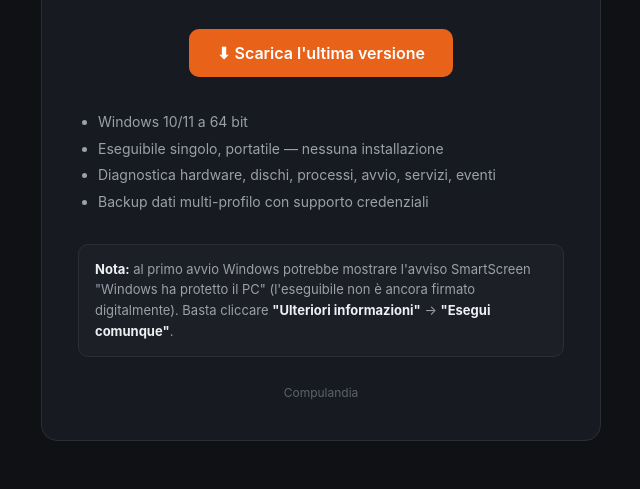
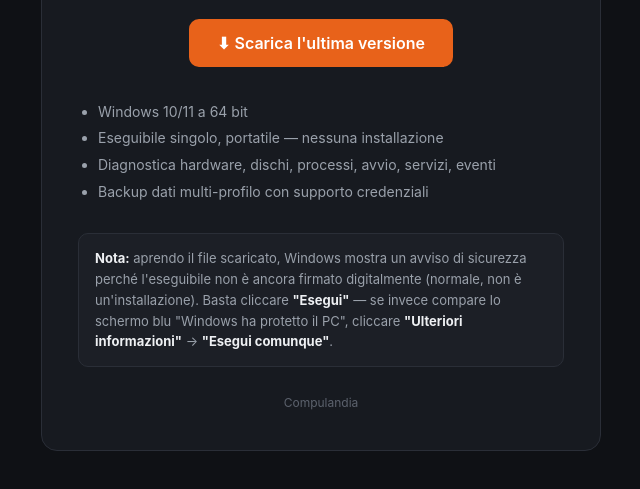
Before and after one commit to alessandromonfreda/pctoolkit-download, a plain HTML site: page index.html in a window 1280 px wide. Shown: the part 295-784 px from the top of the page, without its empty margins (319-959 px from the left). Drawn offline with Linux system fonts and the light colour scheme.

Commit message:
Corregge la sequenza di pulsanti nell'avviso di sicurezza mostrato da Windows

```diff
--- a/index.html
+++ b/index.html
@@ -109,7 +109,7 @@
   </ul>
 
   <div class="nota">
-    <strong>Nota:</strong> al primo avvio Windows potrebbe mostrare l'avviso SmartScreen "Windows ha protetto il PC" (l'eseguibile non è ancora firmato digitalmente). Basta cliccare <strong>"Ulteriori informazioni"</strong> → <strong>"Esegui comunque"</strong>.
+    <strong>Nota:</strong> aprendo il file scaricato, Windows mostra un avviso di sicurezza perché l'eseguibile non è ancora firmato digitalmente (normale, non è un'installazione). Basta cliccare <strong>"Esegui"</strong> — se invece compare lo schermo blu "Windows ha protetto il PC", cliccare <strong>"Ulteriori informazioni"</strong> → <strong>"Esegui comunque"</strong>.
   </div>
 
   <footer>Compulandia</footer>
```
